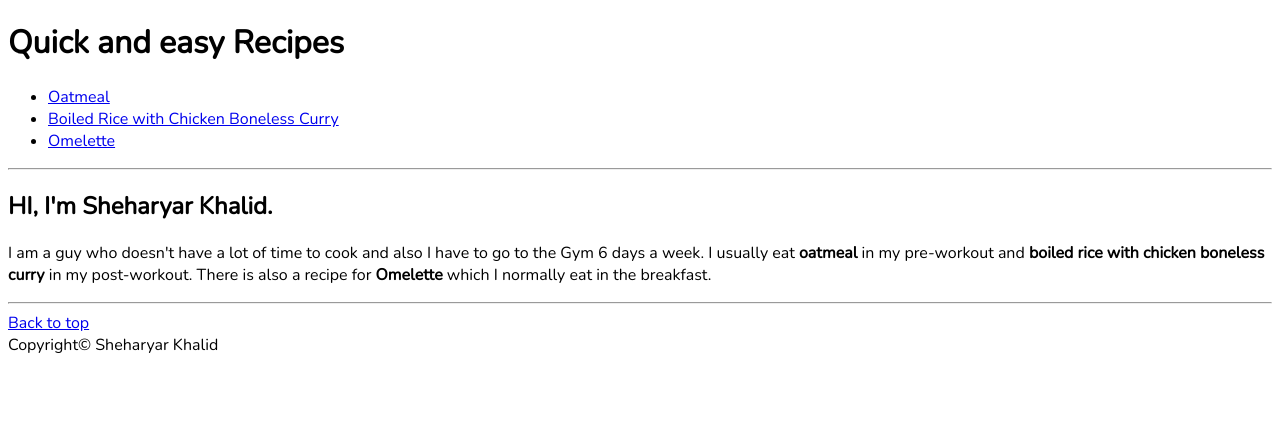
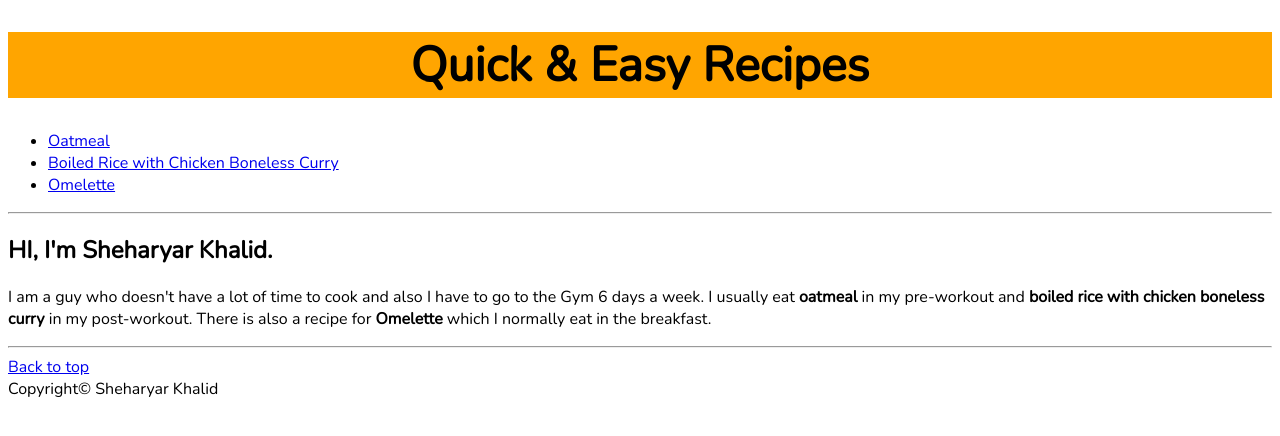
Before and after one commit to codesherry/odin-recipes, a plain HTML site: page index.html in a window 1280 px wide. Drawn offline with nearby package versions, Linux system fonts and the light colour scheme.

Commit message:
Some more minor changes

```diff
--- a/css/style.css
+++ b/css/style.css
@@ -1,6 +1,12 @@
 body {
   color: fff;
   font-family: "Nunito", sans-serif;
+}
+
+h1 {
+  font-size: 3rem;
+  background-color: orange;
+  text-align: center;
 }
 
 table,
--- a/index.html
+++ b/index.html
@@ -12,7 +12,7 @@
 
   <header>
     <div>
-      <h1>Quick and easy Recipes</h1>
+      <h1>Quick & Easy Recipes</h1>
 
       <nav>
         <ul>
```
